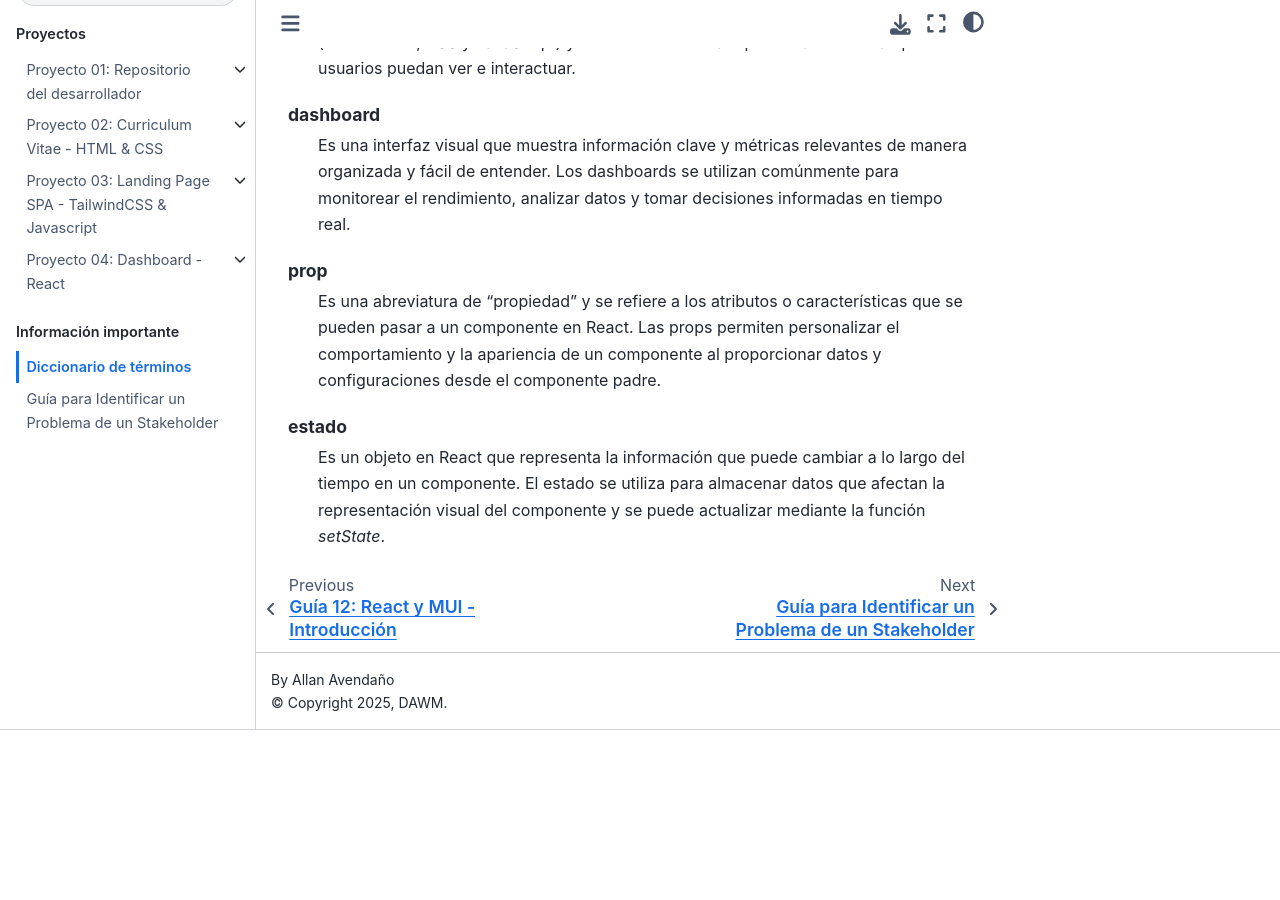
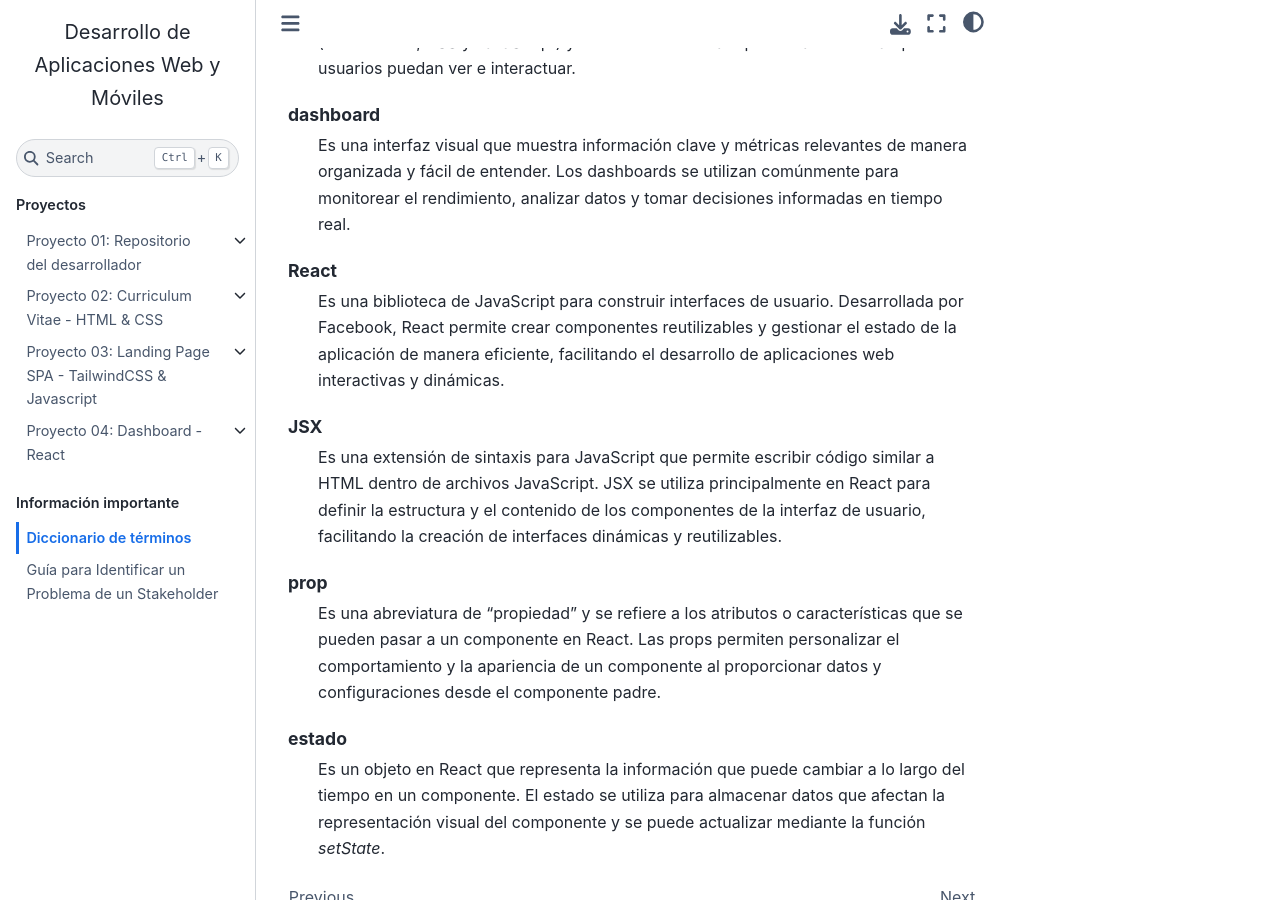
Before and after one commit to DAWMFIEC/DAWM-AI, a Sphinx documentation site: the page built from docs/source/informacion/diccionario.rst, in a window 1280 px wide and 900 px high, scrolled down 8393 px. Built offline with Sphinx 7.4.7 and the Sphinx Book theme 1.1.4, drawn with Linux system fonts in a browser that asks for light colours; before the commit the page ends 9123 px from its top, so only the background shows below that.

Commit message:
guia12 y diccionario

```diff
--- a/docs/source/guias/guia12.rst
+++ b/docs/source/guias/guia12.rst
@@ -61,7 +61,7 @@
 
       npm create vite@latest .
 
-   b) Seleccione el framework como `React` y la variante como `TypeScript`.
+   b) Seleccione el framework como :term:`React` y la variante como `TypeScript`.
    c) Instale las dependencias del proyecto e inicie el servidor de desarrollo con los siguientes comandos:
 
    .. code-block:: bash
@@ -70,7 +70,7 @@
       npm run dev
 
 3. Compruebe la vista previa del resultado en el navegador.
-4. Con un cliente de IAG, explique la estructura del proyecto.
+4. Con un cliente de IAG, explique la estructura del proyecto en React, específicamente por el propósito de los archivos `index.html`, `main.tsx` y `App.tsx`.
 
 React: App.tsx
 --------------
@@ -93,7 +93,7 @@
       export default App;
 
 2. Compruebe la vista previa del resultado en el navegador.
-3. Utilice un cliente de IAG, para explicar cómo se renderiza el componente principal de la aplicación y el propósito de los archivos `index.html`, `main.tsx` y `App.tsx`.
+3. Utilice un cliente de IAG, para explicar cómo se renderiza el componente principal de la aplicación y :term:`JSX`.
 
 MUI: Inicialización del proyecto y componente Grid
 --------------------------------------------------
--- a/docs/source/informacion/diccionario.rst
+++ b/docs/source/informacion/diccionario.rst
@@ -193,6 +193,12 @@
     dashboard
         Es una interfaz visual que muestra información clave y métricas relevantes de manera organizada y fácil de entender. Los dashboards se utilizan comúnmente para monitorear el rendimiento, analizar datos y tomar decisiones informadas en tiempo real.
 
+    React
+        Es una biblioteca de JavaScript para construir interfaces de usuario. Desarrollada por Facebook, React permite crear componentes reutilizables y gestionar el estado de la aplicación de manera eficiente, facilitando el desarrollo de aplicaciones web interactivas y dinámicas.
+
+    JSX
+        Es una extensión de sintaxis para JavaScript que permite escribir código similar a HTML dentro de archivos JavaScript. JSX se utiliza principalmente en React para definir la estructura y el contenido de los componentes de la interfaz de usuario, facilitando la creación de interfaces dinámicas y reutilizables.
+
     prop
         Es una abreviatura de "propiedad" y se refiere a los atributos o características que se pueden pasar a un componente en React. Las props permiten personalizar el comportamiento y la apariencia de un componente al proporcionar datos y configuraciones desde el componente padre.
 
```
